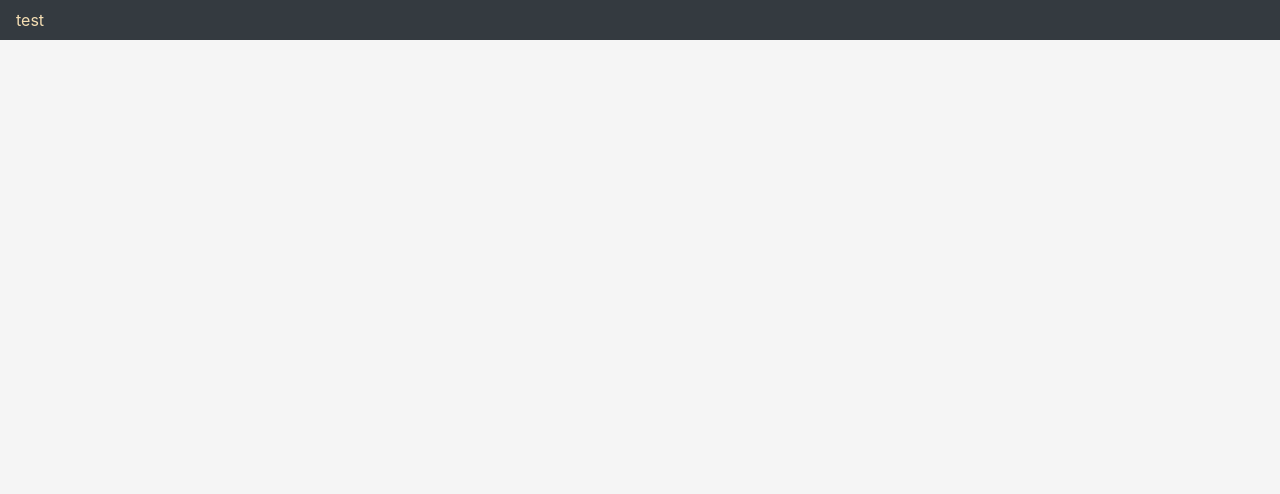
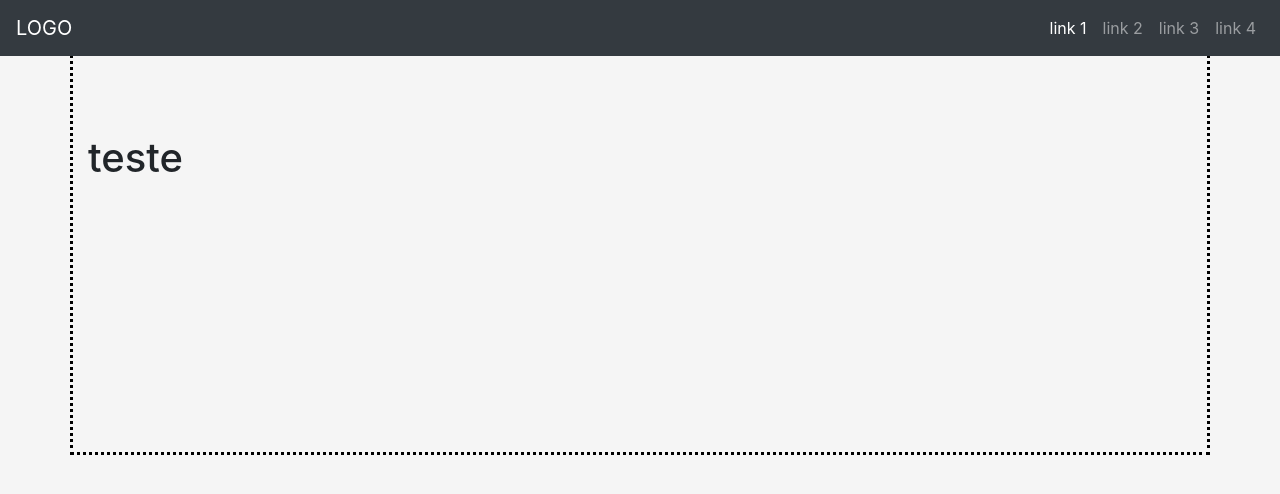
Before and after one commit to xilen0x/myWebsite, a plain HTML site: page index.html in a window 1280 px wide. Drawn offline with nearby package versions, Linux system fonts and the light colour scheme.

Commit message:
Agregado primer contenedor

```diff
--- a/estilos/estilos.css
+++ b/estilos/estilos.css
@@ -1,4 +1,18 @@
-body{
+body {
     background-color: whitesmoke;
-    color: wheat;
 }
+
+.navegacion {
+    color: whitesmoke;
+}
+
+li {
+    display: inline;
+}
+
+.container {
+border-color: black;
+border-style: dotted;
+padding-top: 10%;
+padding-bottom: 20%;
+}
--- a/index.html
+++ b/index.html
@@ -16,7 +16,40 @@
 </head>
 <body>
     <div class="navegacion">
-        <nav class="navbar navbar-expand-sm bg-dark navbar-dark">test</nav>
+        <nav class="navbar navbar-expand-sm bg-dark navbar-dark fixed-top">
+            <!--Logo-->
+            <a class="navbar-brand" href="#">LOGO</a>
+            <!--Links-->
+            <ul class="navbar-nav ml-auto">
+                <li class="nav-item active">
+                    <a class="nav-link" href="#">link 1</a>
+                </li>
+                <li class="nav-item">
+                    <a class="nav-link" href="#">link 2</a>
+                </li>
+                <li class="nav-item">
+                    <a class="nav-link" href="#">link 3</a>
+                </li>
+                <li class="nav-item">
+                    <a class="nav-link" href="#">link 4</a>
+                </li>
+            </ul>
+        </nav>
     </div>
+
+    <div class="row">
+        <div class="container">
+            <h1>teste</h1>
+        </div>
+    </div>
+    <pre>
+
+
+
+
+
+
+
+    </pre>
 </body>
 </html>
```
